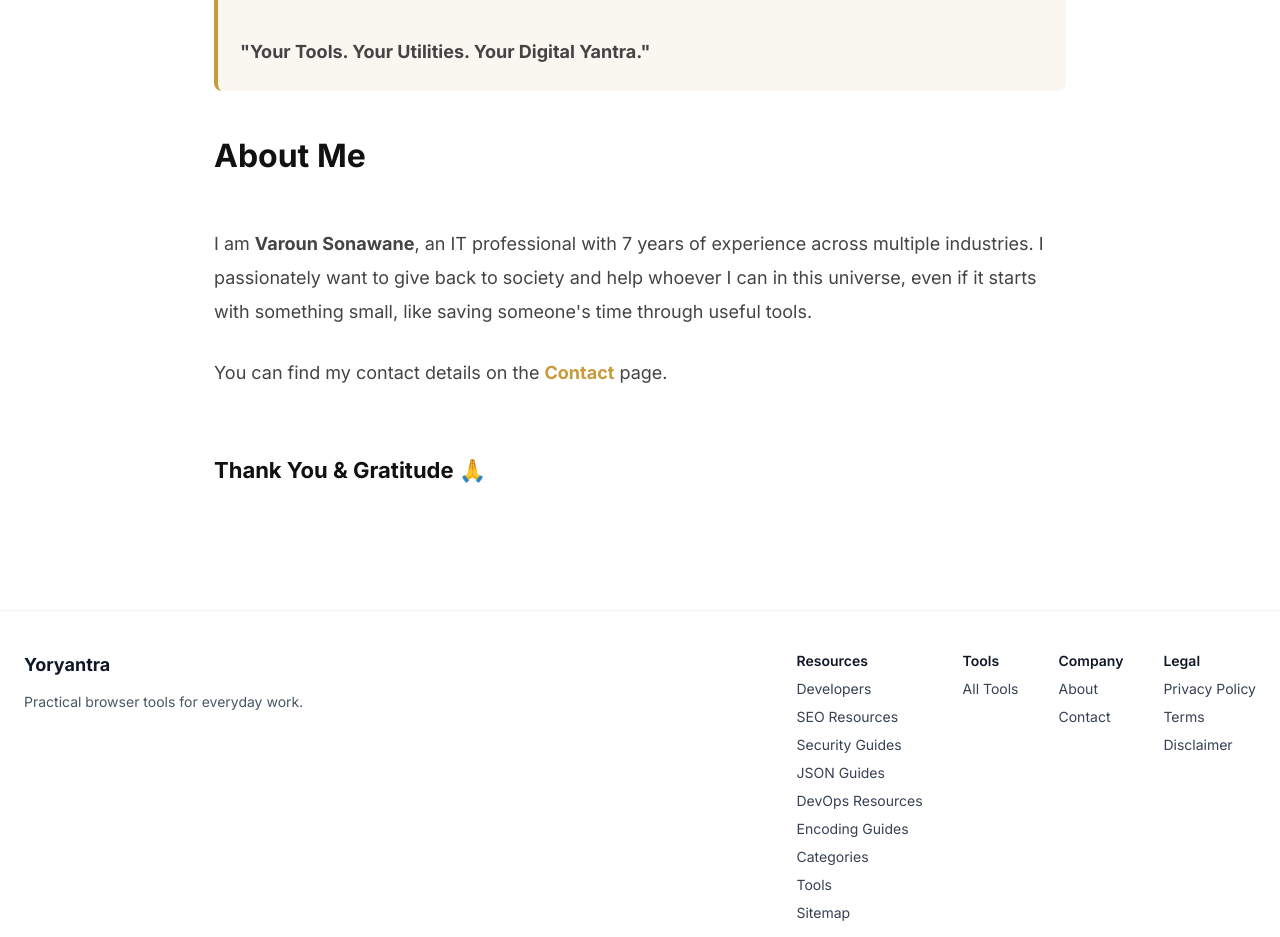
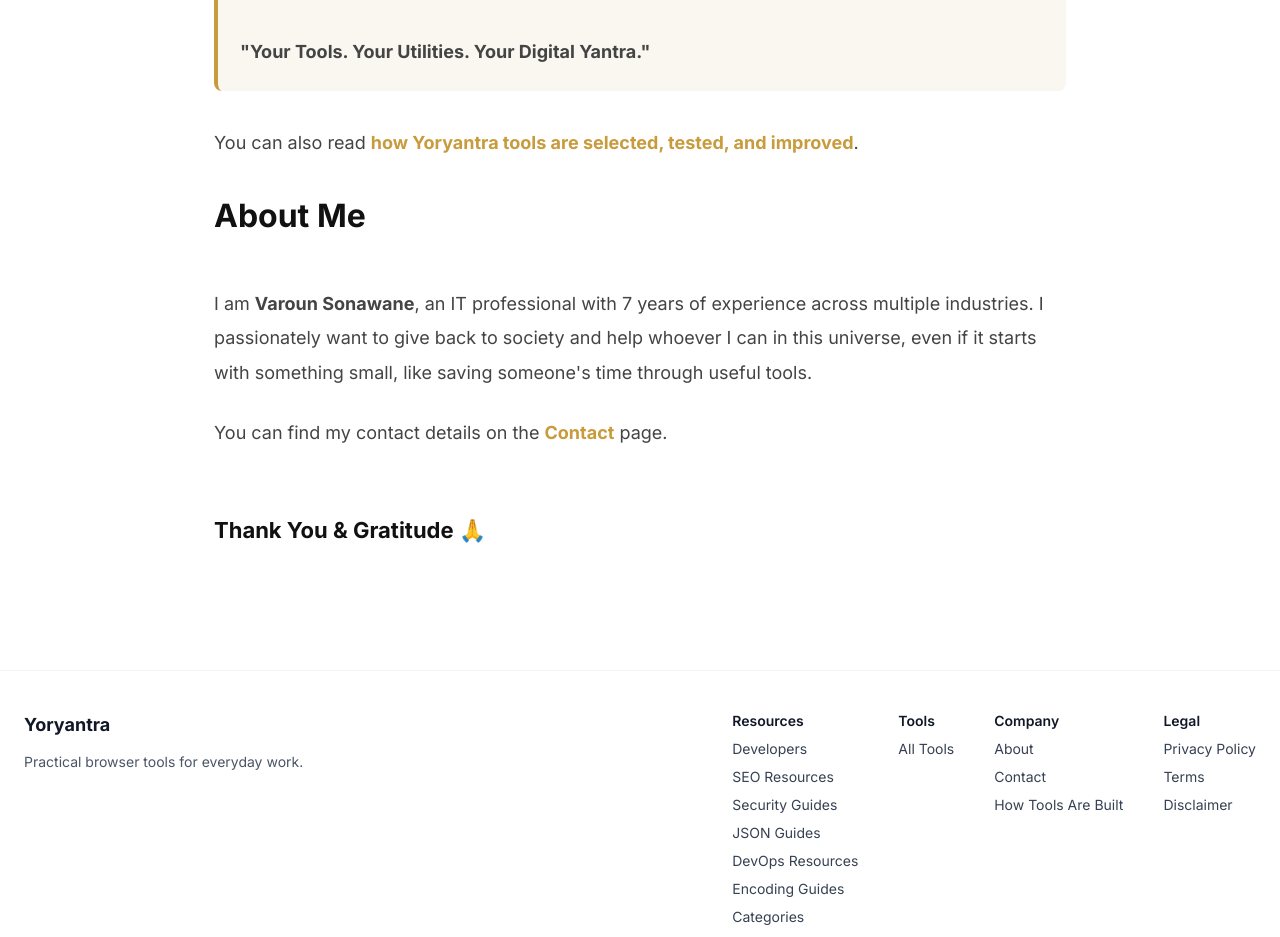
Before and after one commit to vaarunsonawwane-ops/yoryantra-new, a Next.js app: page /about in a window 1280 px wide. Shown: the part 1620-2557 px from the top of the page. Built offline with nearby package versions, Linux system fonts and the light colour scheme.

Commit message:
Added Methodology page in About and Footer

```diff
--- a/app/about/page.tsx
+++ b/app/about/page.tsx
@@ -95,6 +95,17 @@ export default function AboutPage() {
           <strong>"Your Tools. Your Utilities. Your Digital Yantra."</strong>
         </div>
 
+        <p className="text-[17px] md:text-[18px] text-[#444] mb-[26px]">
+          You can also read{" "}
+          <a
+            href="/how-yoryantra-tools-are-built"
+            className="text-[#c89b3c] font-bold hover:underline"
+          >
+            how Yoryantra tools are selected, tested, and improved
+          </a>
+          .
+        </p>
+
         <div>
           <h1 className="text-[28px] md:text-[32px] font-bold text-[#111] mb-[30px]">
             About Me
--- a/app/components/Footer.tsx
+++ b/app/components/Footer.tsx
@@ -127,6 +127,13 @@ export default function Footer() {
               >
                 Contact
               </Link>
+
+              <Link
+                href="/how-yoryantra-tools-are-built"
+                className="text-gray-700 hover:!text-[var(--light-gold)] transition-colors duration-200"
+              >
+                How Tools Are Built
+              </Link>
             </div>
 
             {/* LEGAL */}
```
